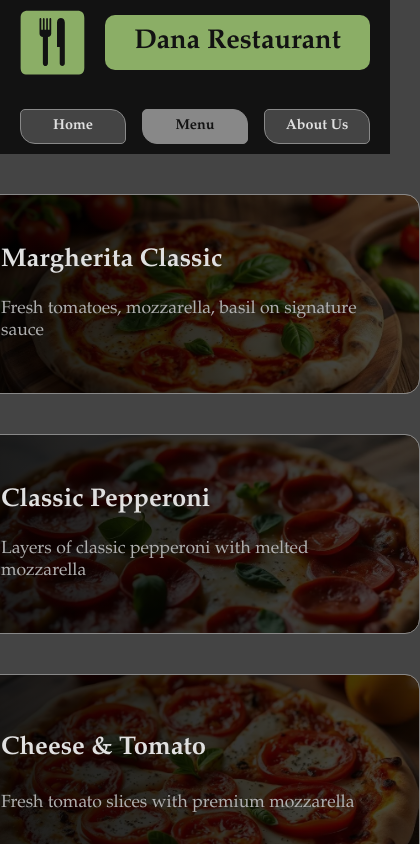
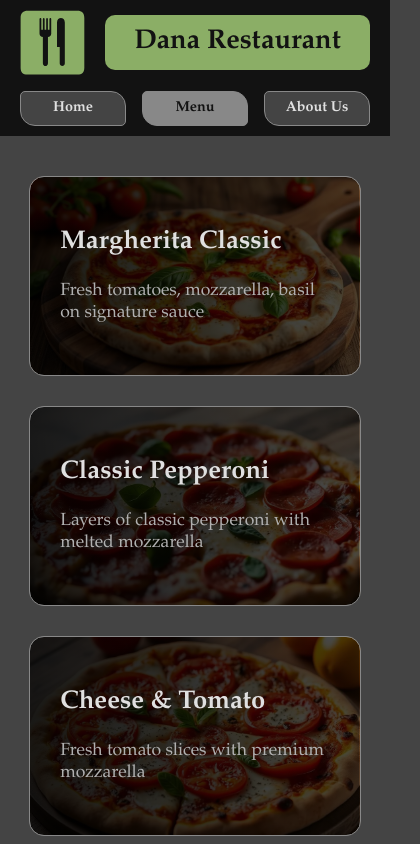
Before and after one commit to AminDanaaa/restaurant, a website built with webpack: page src/template.html in a window 390 px wide. Both pictures are taken after a click on the button "Menu". Shown: the top 844 px of the page, 420 px wide, since content can reach past the window. Built offline with nearby package versions, Linux system fonts and the light colour scheme.

Commit message:
Menu page responsive update on mobile devices

```diff
--- a/src/styles.css
+++ b/src/styles.css
@@ -88,6 +88,7 @@ header nav {
     header nav {
         flex: 1 1 100%;
         justify-content: space-around;
+        margin-top: 0px;
     }
 
     header nav > button {
@@ -268,7 +269,7 @@ footer a:hover {
 .menu-content {
     display: grid;
     grid-template-columns: repeat(auto-fit, 450px);
-    gap: 40px;
+    gap: 30px;
     justify-content: center;
     width: 90%;
 }
@@ -288,6 +289,18 @@ footer a:hover {
     display: flex;
     flex-direction: column;
     justify-content: space-evenly;
+}
+
+@container content (max-width: 702px) {
+    .menu-content {
+        display: flex;
+        flex-direction: column;
+        width: 100%;
+    }
+
+    .menu-content > div {
+        width: 100%;
+    }
 }
 
 .menu-content > div:hover {
@@ -500,7 +513,7 @@ footer a:hover {
 @container about (max-width: 509px) {
     .about-content > div {
         padding: 1rem;
-        padding-block: 2.5rem;
+        padding-block: 1.5rem;
         flex-direction: column;
         text-align: center;
     }
@@ -528,9 +541,7 @@ footer a:hover {
         min-width: 0;
         white-space: wrap;
     }
-}
 
-@container about (max-width: 509px) {
     .crew-box > div {
         display: flex;
         flex-direction: column;
```
